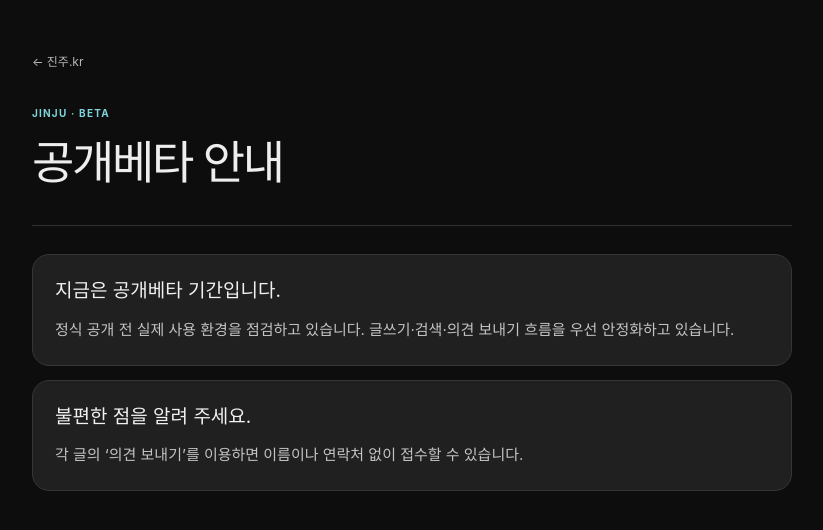
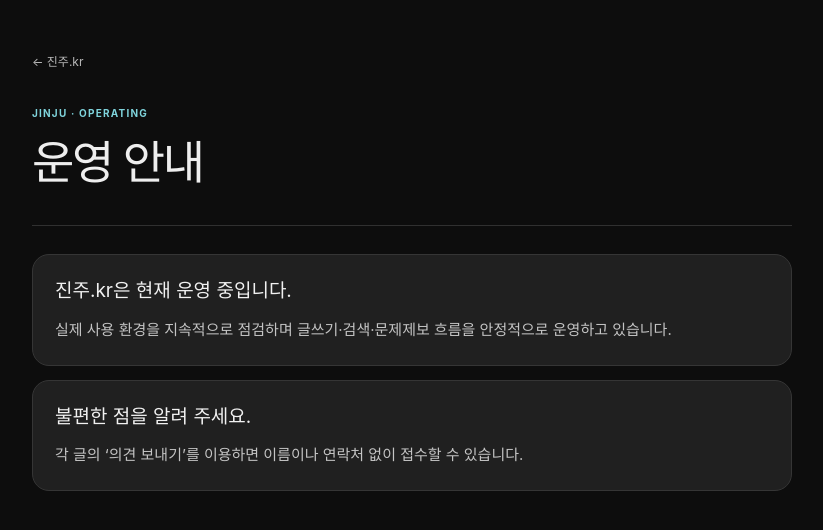
Before and after one commit to junginaha/JINJU, a Next.js app: page /beta in a window 1280 px wide. Shown: the top 530 px of the page, without its empty margins (228-1051 px from the left). Built offline with nearby package versions, Linux system fonts and the light colour scheme.

Commit message:
공개베타 안내를 운영 안내로 전환

```diff
--- a/app/beta/page.tsx
+++ b/app/beta/page.tsx
@@ -2,15 +2,15 @@ import type { Metadata } from "next";
 import PolicyPage from "../../components/PolicyPage";
 import { SITE_NAME } from "@/lib/search-indexing";
 
-const description = "진주.kr 공개베타 운영 상태와 우선 점검 항목, 익명 문제제보 방법을 안내합니다.";
+const description = "진주.kr 운영 상태와 안정화 원칙, 익명 문제제보 방법을 안내합니다.";
 
 export const metadata: Metadata = {
-  title: "공개베타 안내",
+  title: "운영 안내",
   description,
   alternates: { canonical: "/beta", languages: { "ko-KR": "/beta" } },
-  openGraph: { title: `공개베타 안내 | ${SITE_NAME}`, description, type: "website", url: "/beta", siteName: SITE_NAME, locale: "ko_KR" },
+  openGraph: { title: `운영 안내 | ${SITE_NAME}`, description, type: "website", url: "/beta", siteName: SITE_NAME, locale: "ko_KR" },
 };
 
 export default function BetaPage() {
-  return <PolicyPage eyebrow="JINJU · BETA" title="공개베타 안내"><section><h2>지금은 공개베타 기간입니다.</h2><p>정식 공개 전 실제 사용 환경을 점검하고 있습니다. 글쓰기·검색·의견 보내기 흐름을 우선 안정화하고 있습니다.</p></section><section><h2>불편한 점을 알려 주세요.</h2><p>각 글의 ‘의견 보내기’를 이용하면 이름이나 연락처 없이 접수할 수 있습니다.</p></section></PolicyPage>;
+  return <PolicyPage eyebrow="JINJU · OPERATING" title="운영 안내"><section><h2>진주.kr은 현재 운영 중입니다.</h2><p>실제 사용 환경을 지속적으로 점검하며 글쓰기·검색·문제제보 흐름을 안정적으로 운영하고 있습니다.</p></section><section><h2>불편한 점을 알려 주세요.</h2><p>각 글의 ‘의견 보내기’를 이용하면 이름이나 연락처 없이 접수할 수 있습니다.</p></section></PolicyPage>;
 }
```
